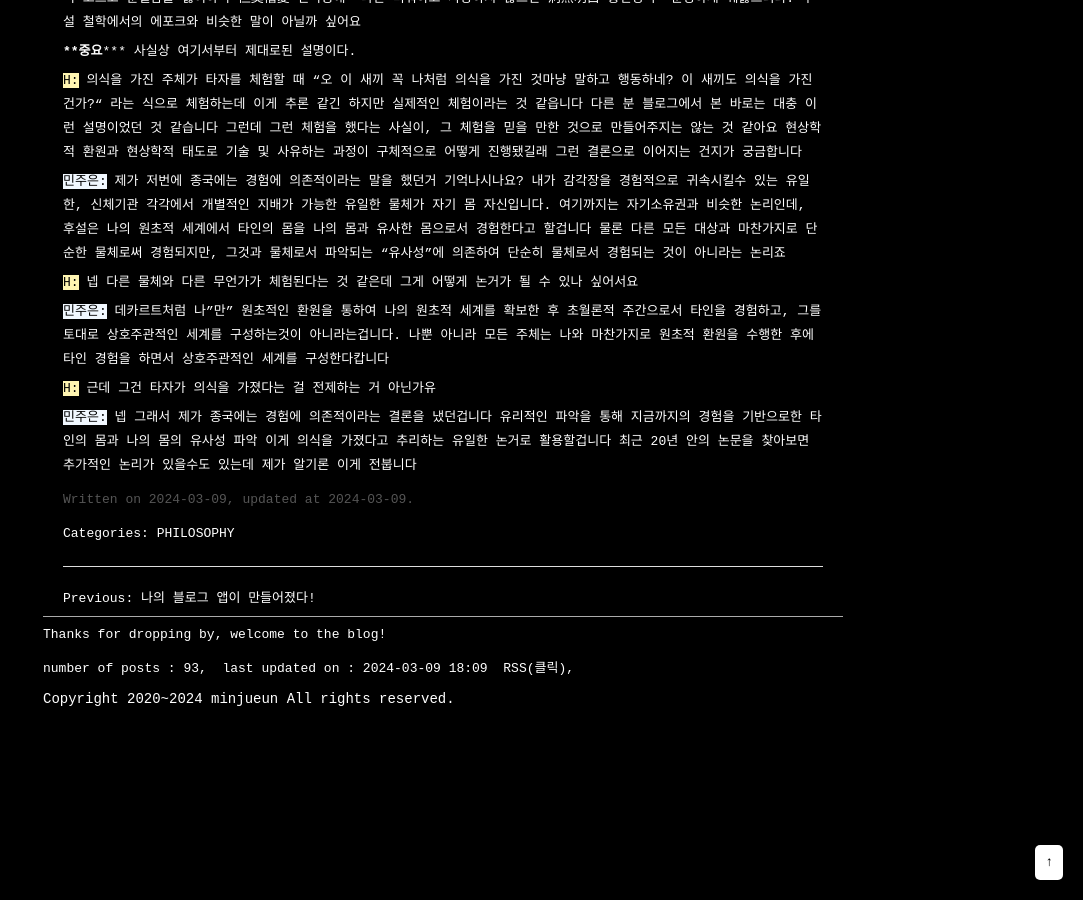
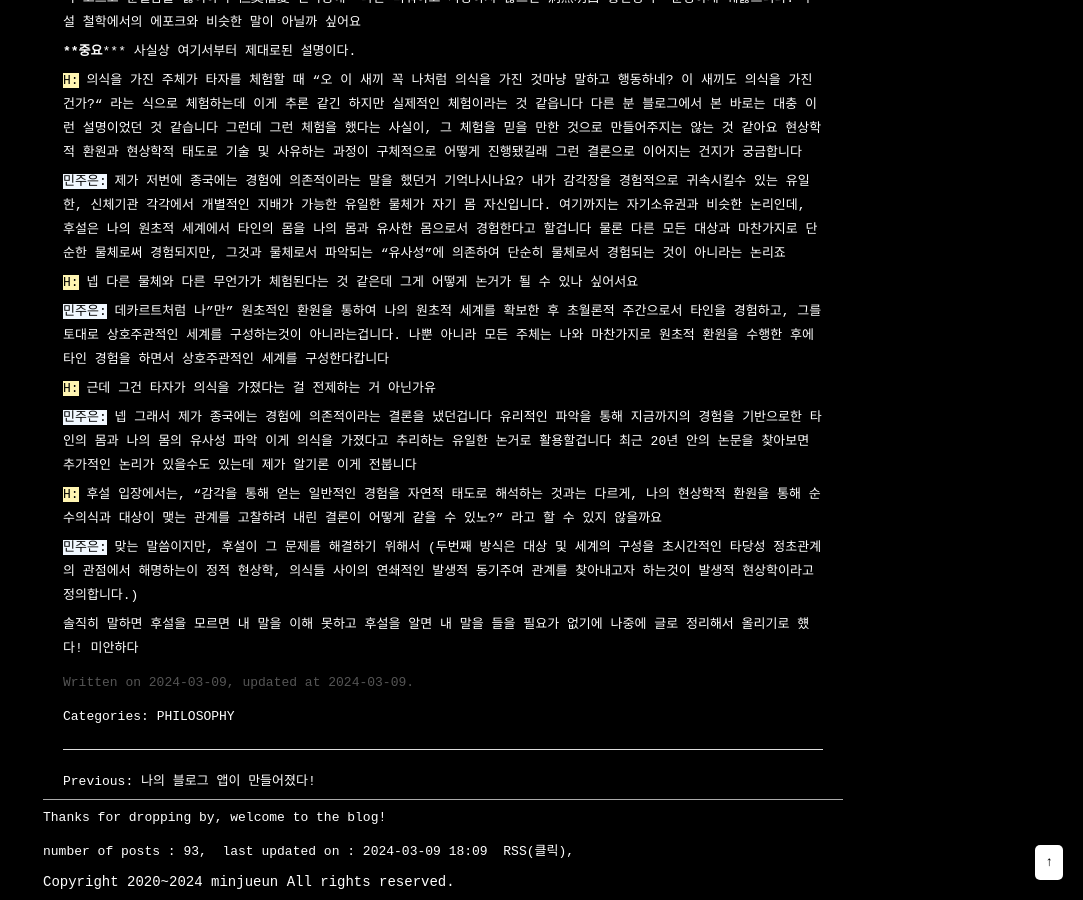
Before and after one commit to whoisrealminjueun/whoisrealminjueun.github.io, a Jekyll site: the page built from _posts/2024-03-09-후설의초월적현상학.md, in a window 1280 px wide and 900 px high, scrolled down 2396 px. Shown: the whole window, without its empty margins (197-1280 px from the left). Built offline with Jekyll 4.4.1, drawn with Linux system fonts in a browser that asks for light colours.

Commit message:
Update 2024-03-09-후설의초월적현상학.md

```diff
--- a/_posts/2024-03-09-후설의초월적현상학.md
+++ b/_posts/2024-03-09-후설의초월적현상학.md
@@ -217,3 +217,13 @@
 이게 의식을 가졌다고 추리하는 유일한 논거로 활용할겁니다
 최근 20년 안의 논문을 찾아보면 추가적인 논리가 있을수도 있는데
 제가 알기론 이게 전붑니다
+
+<mark style='background-color: #fff5b1'>H:</mark>
+후설 입장에서는, “감각을 통해 얻는 일반적인 경험을 자연적 태도로 해석하는 것과는 다르게, 나의 현상학적 환원을 통해 순수의식과 대상이 맺는 관계를 고찰하려 내린 결론이 어떻게 같을 수 있노?” 라고 할 수 있지 않을까요
+
+<mark style='background-color: #f1f8ff'>민주은:</mark>
+맞는 말씀이지만, 후설이 그 문제를 해결하기 위해서
+(두번째 방식은 대상 및 세계의 구성을 초시간적인 타당성 정초관계의 관점에서 해명하는이 정적 현상학, 의식들 사이의 연쇄적인 발생적 동기주여 관계를 찾아내고자 하는것이 발생적 현상학이라고 정의합니다.)
+
+
+솔직히 말하면 후설을 모르면 내 말을 이해 못하고 후설을 알면 내 말을 들을 필요가 없기에 나중에 글로 정리해서 올리기로 헀다! 미안하다
```
